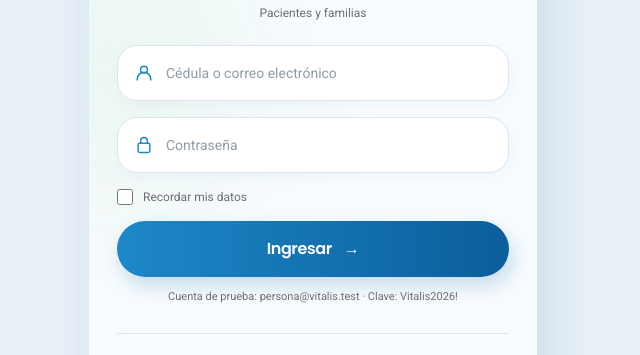
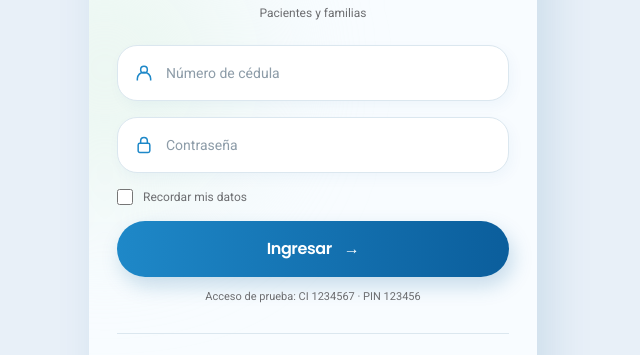
Before and after one commit to equantum-py/vitalis-demo, a Next.js app: page /demo in a window 1280 px wide. Shown: the part 388-743 px from the top of the page, without its empty margins (327-967 px from the left). Built offline with nearby package versions, Linux system fonts and the light colour scheme.

Commit message:
fix(vitalis): acceso con cedula y clave numerica de seis digitos

```diff
--- a/app/demo/page.tsx
+++ b/app/demo/page.tsx
@@ -36,8 +36,8 @@ const PERFILES: { perfil: Perfil; titulo: string; descripcion: string; ruta: str
 
 // Cuentas ficticias exclusivamente para recorrer la interfaz. No constituyen autenticación real.
 const CUENTAS_PRUEBA = [
-  { perfil: "paciente" as Perfil, usuario: "persona@vitalis.test", clave: "Vitalis2026!" },
-  { perfil: "profesional" as Perfil, usuario: "profesional@vitalis.test", clave: "Vitalis2026!" },
+  { perfil: "paciente" as Perfil, usuario: "1234567", clave: "123456" },
+  { perfil: "profesional" as Perfil, usuario: "7654321", clave: "654321" },
 ];
 
 export default function SelectorDemo() {
@@ -62,13 +62,21 @@ function Selector() {
   const ultima = estado.solicitudes[0];
 
   const ingresar = () => {
+    if (!/^\\d{6}$/.test(clave)) {
+      setErrorAcceso("La contraseña debe tener exactamente 6 dígitos.");
+      return;
+    }
+    if (!/^\\d+$/.test(usuario.trim())) {
+      setErrorAcceso("Ingresá tu número de cédula, solo números.");
+      return;
+    }
     const valido = CUENTAS_PRUEBA.some((cuenta) =>
       cuenta.perfil === perfilElegido &&
-      cuenta.usuario === usuario.trim().toLowerCase() &&
+      cuenta.usuario === usuario.trim() &&
       cuenta.clave === clave
     );
     if (!valido) {
-      setErrorAcceso("Usuario o contraseña incorrectos para el perfil seleccionado.");
+      setErrorAcceso("Cédula o contraseña incorrecta para el perfil seleccionado.");
       return;
     }
     setErrorAcceso("");
@@ -108,17 +116,17 @@ function Selector() {
           <p className="mt-1 text-center text-xs text-[#6d6e71]">{perfilElegido === "paciente" ? "Pacientes y familias" : "Personal de enfermería y profesionales"}</p>
           <form className="mt-6 space-y-4" onSubmit={(e) => { e.preventDefault(); ingresar(); }}>
             <label className="block">
-              <span className="sr-only">Cédula o correo electrónico</span>
+              <span className="sr-only">Número de cédula</span>
               <span className="flex min-h-14 items-center gap-3 rounded-[20px] border border-[#dbe7ef] bg-white px-4 shadow-[3px_5px_14px_#0b5e9c0b]">
                 <svg className="size-5 shrink-0 text-[#1e88c8]" viewBox="0 0 24 24" fill="none" stroke="currentColor" strokeWidth="1.8" aria-hidden="true"><circle cx="12" cy="8" r="4"/><path d="M4 21v-2a8 8 0 0 1 16 0v2"/></svg>
-                <input type="text" value={usuario} onChange={(e) => { setUsuario(e.target.value); setErrorAcceso(""); }} autoComplete="username" placeholder="Cédula o correo electrónico" className="min-w-0 w-full bg-transparent text-sm text-[#005b8f] outline-none placeholder:text-[#8d9ca8]" />
+                <input type="text" inputMode="numeric" pattern="[0-9]*" value={usuario} onChange={(e) => { setUsuario(e.target.value); setErrorAcceso(""); }} autoComplete="username" placeholder="Número de cédula" className="min-w-0 w-full bg-transparent text-sm text-[#005b8f] outline-none placeholder:text-[#8d9ca8]" />
               </span>
             </label>
             <label className="block">
               <span className="sr-only">Contraseña</span>
               <span className="flex min-h-14 items-center gap-3 rounded-[20px] border border-[#dbe7ef] bg-white px-4 shadow-[3px_5px_14px_#0b5e9c0b]">
                 <svg className="size-5 shrink-0 text-[#1e88c8]" viewBox="0 0 24 24" fill="none" stroke="currentColor" strokeWidth="1.8" aria-hidden="true"><rect x="5" y="10" width="14" height="11" rx="2"/><path d="M8 10V7a4 4 0 0 1 8 0v3"/></svg>
-                <input type="password" value={clave} onChange={(e) => { setClave(e.target.value); setErrorAcceso(""); }} autoComplete="current-password" placeholder="Contraseña" className="min-w-0 w-full bg-transparent text-sm text-[#005b8f] outline-none placeholder:text-[#8d9ca8]" />
+                <input type="password" inputMode="numeric" maxLength={6} pattern="[0-9]{6}" value={clave} onChange={(e) => { setClave(e.target.value); setErrorAcceso(""); }} autoComplete="current-password" placeholder="Contraseña" className="min-w-0 w-full bg-transparent text-sm text-[#005b8f] outline-none placeholder:text-[#8d9ca8]" />
               </span>
             </label>
             <label className="flex items-center gap-2.5 text-xs text-[#6d6e71]">
@@ -129,7 +137,7 @@ function Selector() {
               Ingresar <span aria-hidden="true">→</span>
             </button>
           </form>
-          <p className="mt-3 text-center text-[11px] text-[#6d6e71]">Cuenta de prueba: {perfilElegido === "paciente" ? "persona@vitalis.test" : "profesional@vitalis.test"} · Clave: Vitalis2026!</p>
+          <p className="mt-3 text-center text-[11px] text-[#6d6e71]">Acceso de prueba: CI {perfilElegido === "paciente" ? "1234567" : "7654321"} · PIN {perfilElegido === "paciente" ? "123456" : "654321"}</p>
         </section>
 
         <div className="mt-auto pt-7">
```
